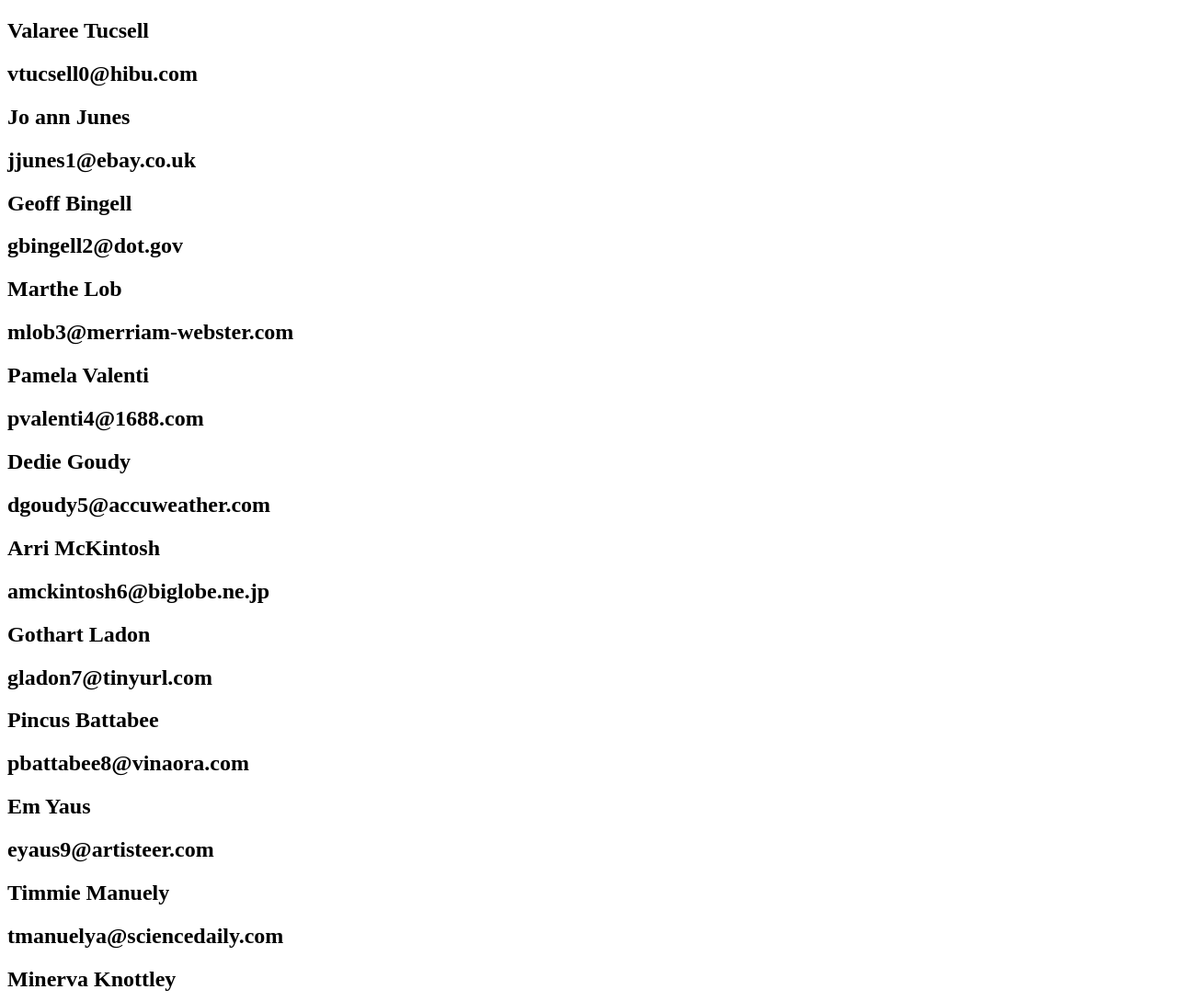
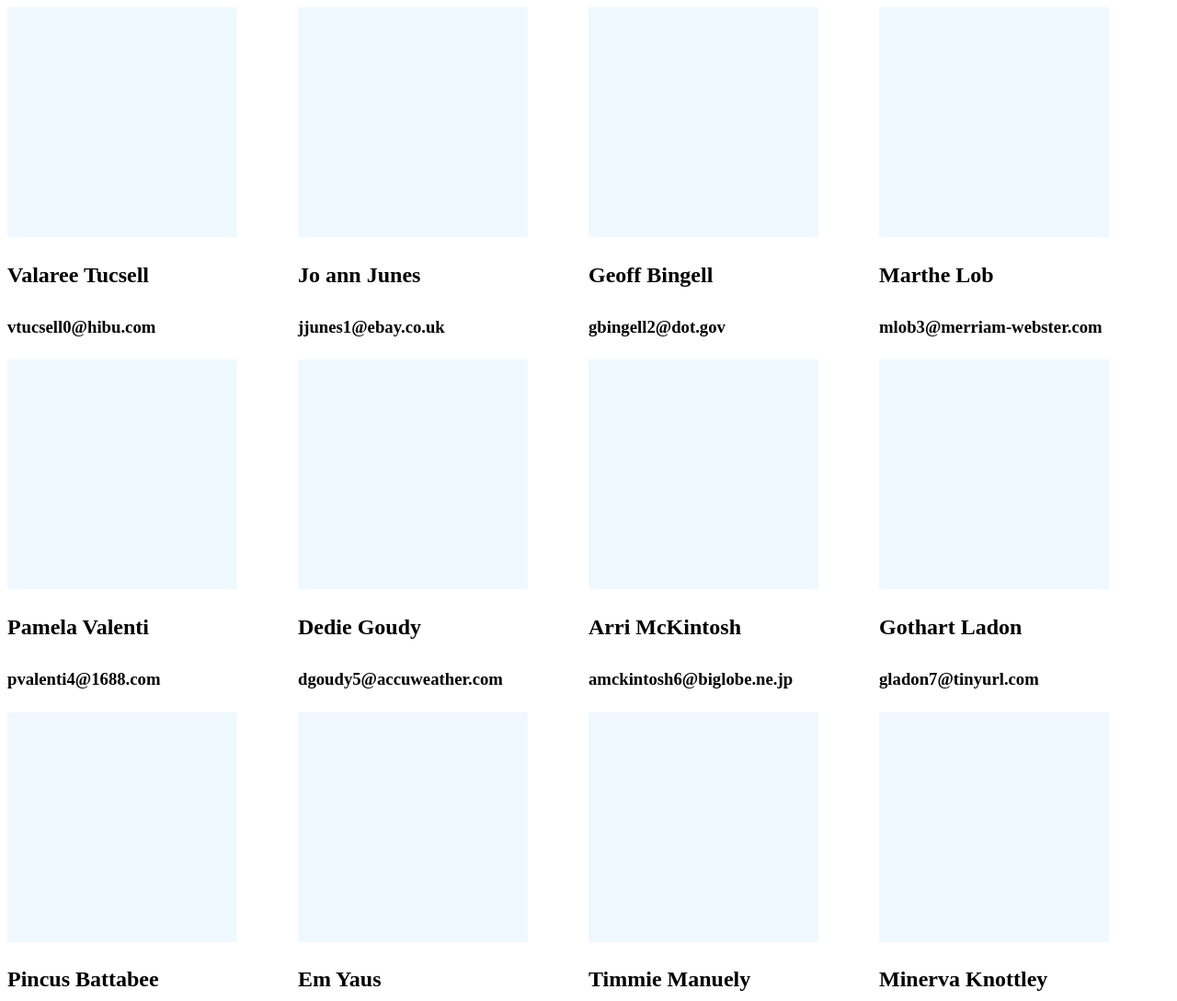
Before and after one commit to luisduenas/developers-mxli, a Gatsby site: page / in a window 1280 px wide. Shown: the top 1089 px of the page at 92% size. Built offline with nearby package versions, Linux system fonts and the light colour scheme; Gatsby itself is replaced by a stand-in of ours.

Commit message:
Create a grid with profile cards

```diff
--- /dev/null
+++ b/src/components/Profile.js
@@ -0,0 +1,26 @@
+import React from "react"
+import styled from "styled-components"
+
+const ProfilePicture = styled.div`
+  width: 250px;
+  height: 250px;
+  background-color: aliceblue;
+`
+
+const ProfileCard = styled.div`
+  line-height: 1.75;
+`
+
+const Profile = props => {
+  const { firstName, lastName, email } = props
+
+  return (
+    <ProfileCard>
+      <ProfilePicture />
+      <h2>{`${firstName} ${lastName}`}</h2>
+      <h3>{email}</h3>
+    </ProfileCard>
+  )
+}
+
+export default Profile
--- a/src/components/ProfileCard.js
+++ /dev/null
@@ -1,14 +0,0 @@
-import React from "react"
-
-const ProfileCard = props => {
-  const { firstName, lastName, email } = props
-
-  return (
-    <article>
-      <h1>{`${firstName} ${lastName}`} </h1>
-      <h2>{email}</h2>
-    </article>
-  )
-}
-
-export default ProfileCard
--- a/src/pages/index.js
+++ b/src/pages/index.js
@@ -1,18 +1,24 @@
 import React from "react"
-import ProfileCard from "../components/ProfileCard"
+import Profile from "../components/Profile"
 import people from "../components/people.json"
+import styled from "styled-components"
+
+const ProfileList = styled.div`
+  display: grid;
+  grid-template-columns: repeat(4, 1fr);
+`
 
 export default function Home() {
   return (
-    <div>
+    <ProfileList>
       {people.map(profile => (
-        <ProfileCard
+        <Profile
           key={profile.id}
           firstName={profile.first_name}
           lastName={profile.last_name}
           email={profile.email}
         />
       ))}
-    </div>
+    </ProfileList>
   )
 }
```
